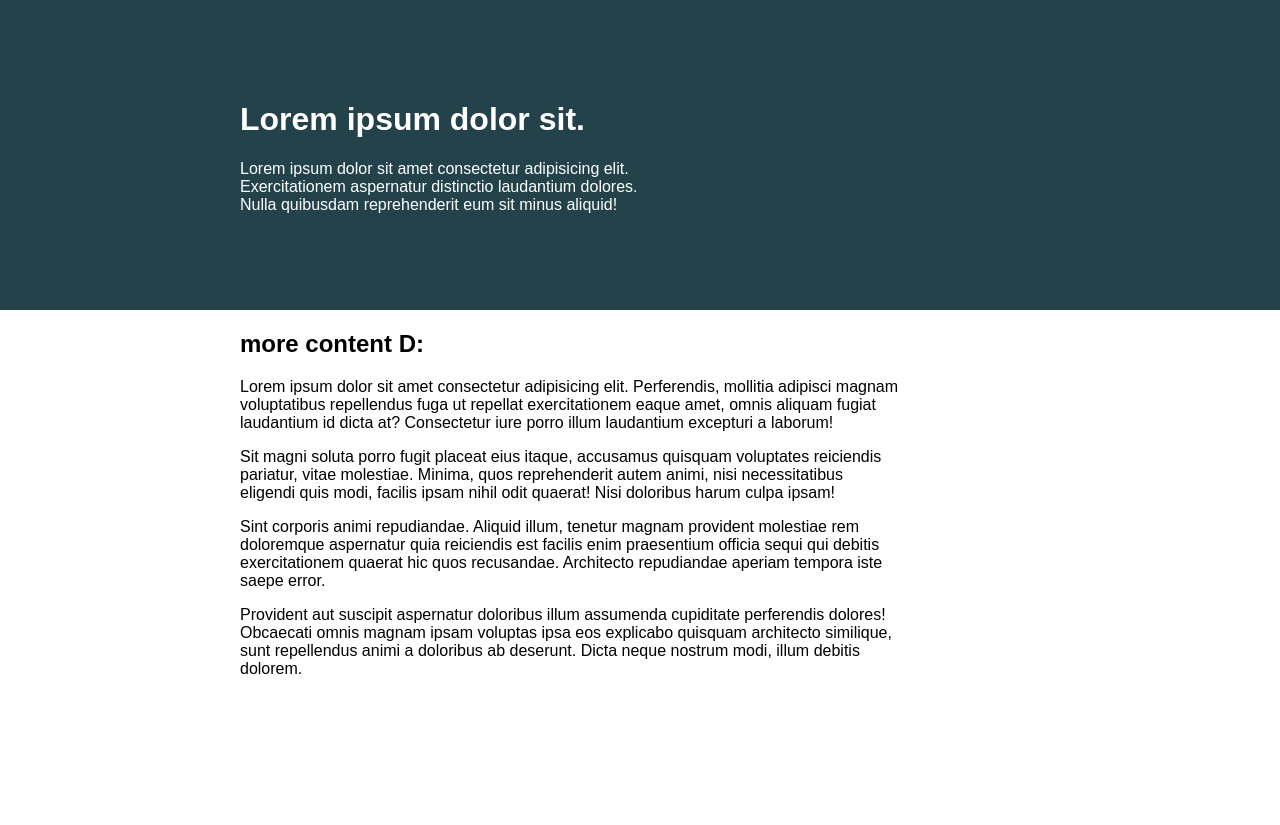
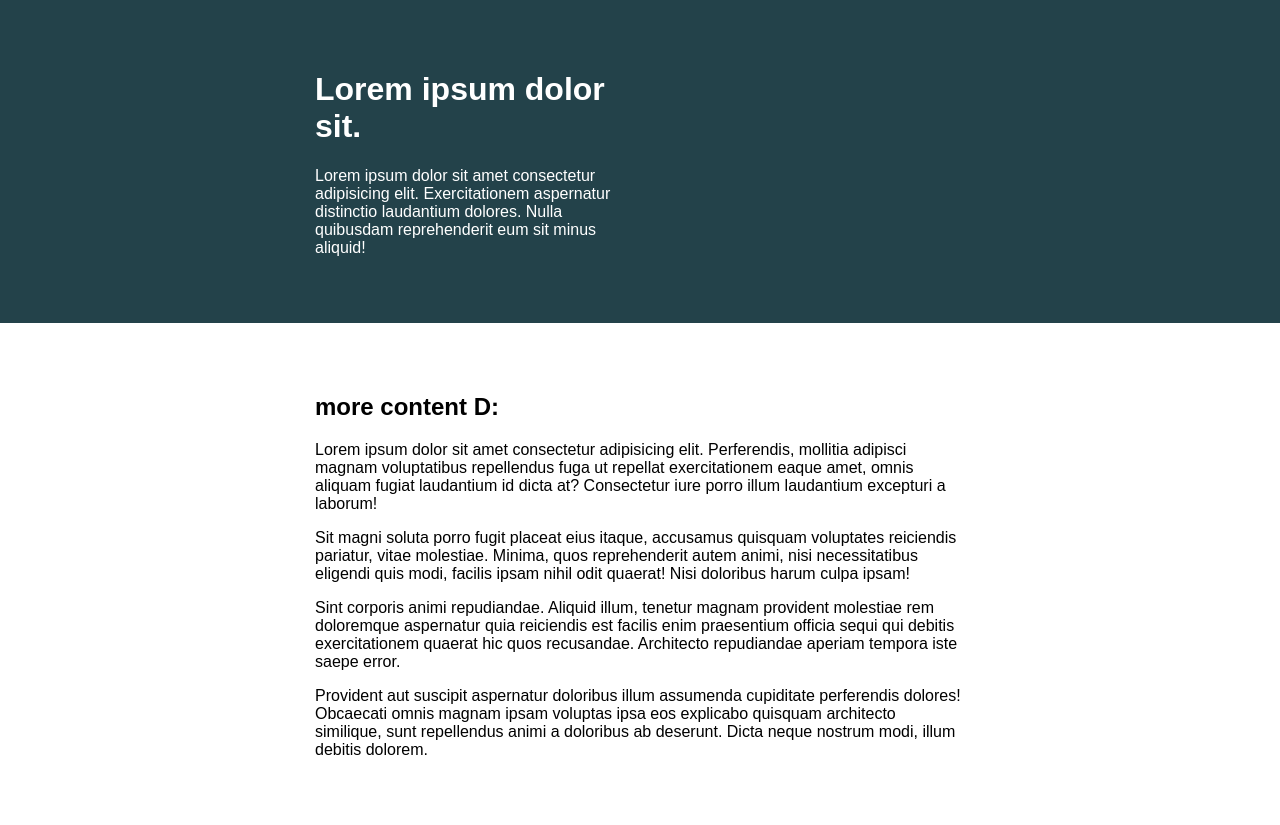
Before and after one commit to khazaddoom/Daily-CSS-Learning, a plain HTML site: page project-4/index.html in a window 1280 px wide. Before the commit the page ends 800 px from the top, so only its background shows below. Drawn offline with Linux system fonts and the light colour scheme.

Commit message:
project-4 better solution

```diff
--- a/project-4/index.html
+++ b/project-4/index.html
@@ -8,16 +8,18 @@
     <link rel="stylesheet" href="style.css">
 </head>
 <body>
-
-    <div class="container">
-        <div class="intro-content">
-            <h1>Lorem ipsum dolor sit.</h1>
-            <p>Lorem ipsum dolor sit amet consectetur adipisicing elit. Exercitationem aspernatur distinctio laudantium dolores. Nulla quibusdam reprehenderit eum sit minus aliquid!</p>
+    <div class="wrapper">
+        <div class="container">
+            <div class="intro-content">
+                <h1>Lorem ipsum dolor sit.</h1>
+                <p>Lorem ipsum dolor sit amet consectetur adipisicing elit. Exercitationem aspernatur distinctio laudantium dolores. Nulla quibusdam reprehenderit eum sit minus aliquid!</p>
+            </div>
         </div>
     </div>
 
 
-    <div class="content">
+
+    <div class="container">
         <h2>more content D:</h2>
         <p>Lorem ipsum dolor sit amet consectetur adipisicing elit. Perferendis, mollitia adipisci magnam voluptatibus repellendus fuga ut repellat exercitationem eaque amet, omnis aliquam fugiat laudantium id dicta at? Consectetur iure porro illum laudantium excepturi a laborum!</p>
         <p>Sit magni soluta porro fugit placeat eius itaque, accusamus quisquam voluptates reiciendis pariatur, vitae molestiae. Minima, quos reprehenderit autem animi, nisi necessitatibus eligendi quis modi, facilis ipsam nihil odit quaerat! Nisi doloribus harum culpa ipsam!</p>
--- a/project-4/style.css
+++ b/project-4/style.css
@@ -25,25 +25,16 @@ body {
 
 .container {
   margin: 0 auto;
-  background: #23424a;
-  color: white;
-  padding: 5rem 15rem;
+  width: 80%;
+  max-width: 750px;
+  padding: 50px;
 }
 
 .intro-content {
   width: 50%;
-  max-width: 450px;
 }
 
-/* h2 {
-  padding: 0rem 20rem;
-
+.wrapper {
+  background: #23424a;
+  color: white;
 }
-
-body > p {
-  padding: 0rem 20rem;
-} */
-.content {
-  padding-left: 15rem;
-  max-width: 900px;
-}
```
Also changed, not shown: project-5/index.html (added, +33 -0 lines).
